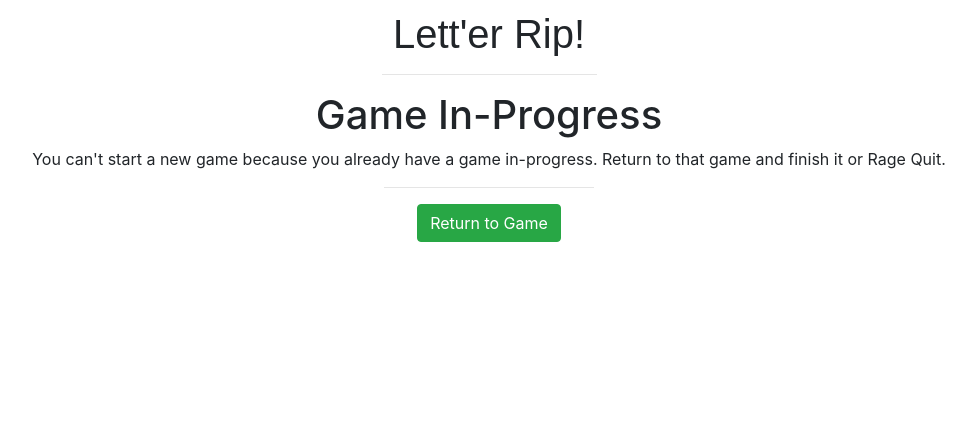
After one commit to codefeld/lettergame, a Flask app: template templates/in_progress.html in a window 1280 px wide. The commit adds this page. Shown: the top 441 px of the page, without its empty margins (151-1123 px from the left). Run offline with Flask 2, Linux system fonts and the light colour scheme; the template is opened without the code that fills it, so the values that code supplies are empty; some libraries are stand-ins or nearby versions.

Commit message:
Added game forking so multiple people can play one set of clues

```diff
--- a/app.py
+++ b/app.py
@@ -53,6 +53,7 @@ class Game(db.Model):
 	guesses = db.Column(db.PickleType)
 	status = db.Column(db.String(255), default="active")
 	mode = db.Column(db.String(255), default="guess_mode")
+	parent_key = db.Column(db.String(255))
 
 	def __init__(self):
 		f = open(os.path.join("data", "words.txt"))
@@ -67,6 +68,9 @@ class Game(db.Model):
 
 	def clue_mode(self):
 		self.mode = "clue_mode"
+
+	def is_clue_mode(self):
+		return self.mode == "clue_mode"
 
 	def is_active(self):
 		return self.status == "active"
@@ -89,6 +93,13 @@ class Game(db.Model):
 	def save(self):
 		db.session.add(self)
 		db.session.commit()
+
+	def copy(self):
+		g = Game()
+		g.parent_key = self.key
+		g.word = self.word
+		g.clues = self.clues
+		return g
 
 	def __repr__(self):
 		return f'Game is {self.key}'
@@ -114,15 +125,40 @@ def new_game():
 	resp.set_cookie('game_key', game.key)
 	return resp
 
+@app.route("/game/new/<string:key>", methods = ['GET'])
+def fork_game(key):
+	cookie_clue_key = request.cookies.get('clue_key')
+	if key == cookie_clue_key:
+		return redirect("/game/{}/clue".format(key))
+
+	cookie_game_key = request.cookies.get('game_key')
+	game = Game.query.filter_by(key=cookie_game_key).first()
+	if game != None:
+		if game.parent_key == key:
+			return redirect("/game/{}/guess".format(game.key))
+		else:
+			return render_template("in_progress.html")
+	else:
+		game = Game.query.filter_by(key=key).first()
+		new_game = game.copy()
+		new_game.save()
+		game.end_game(False) # make the old game inactive so no new clues are created, and everyone is playing fair
+		return redirect("/game/{}/guess".format(new_game.key))
+
 @app.route("/game/<string:key>/clue", methods = ['POST', 'GET'])
 def give_clue(key):
 	game = Game.query.filter_by(key=key).first()
 	cookie_game_key = request.cookies.get('game_key')
 	clue_url = "/game/{}/clue".format(game.key)
 	if game.status != "active":
-		total_clues = len(game.clues)
-		total_guesses = len(game.guesses)
-		return render_template("results.html", word=game.word, total_clues=total_clues, total_guesses=total_guesses, status=game.status)
+		if game.is_clue_mode():
+			pass
+			child_games = Game.query.filter_by(parent_key=key).all()
+			return render_template("results_clue.html", child_games=child_games)
+		else:
+			total_clues = len(game.clues)
+			total_guesses = len(game.guesses)
+			return render_template("results.html", word=game.word, total_clues=total_clues, total_guesses=total_guesses, status=game.status)
 	if cookie_game_key == game.key:
 		return render_template("cheat.html")
 	if request.method == 'GET':
@@ -133,7 +169,7 @@ def give_clue(key):
 		print(form_data)
 		game.add_clue(form_data["clue"])
 		game.save()
-		guess_url = "/game/{}/guess".format(game.key)
+		guess_url = "/game/new/{}".format(game.key)
 		print(game.clues)
 		print("http://127.0.0.1:5000/game/{}/guess".format(game.key))
 		return render_template("clue_share.html", clue = form_data["clue"], clue_url=clue_url, guess_url=guess_url, clues=game.clues, mode=game.mode)
--- a/templates/guess.html
+++ b/templates/guess.html
@@ -32,6 +32,7 @@
 			</div>
 		</form>
 		<hr class="col-3 col-md-2">
+		<p>(Hint: View guesses to see what letters you've guessed correctly)</p>
 		<button type="button" class="btn btn-info btn-lg" data-toggle="modal" data-target="#myModal">View Guesses</button>
 		<button type="submit" form="form1" value="Submit" class="btn btn-success btn-lg">Enter</button>
 	{% else %}
--- /dev/null
+++ b/templates/in_progress.html
@@ -0,0 +1,9 @@
+{% extends "layout.html" %}
+{% block content %}
+<div class="container" style="text-align: center">
+<h1>Game In-Progress</h1>
+<p>You can't start a new game because you already have a game in-progress. Return to that game and finish it or Rage Quit.</p>
+<hr class="col-3 col-md-2">
+<button onclick="window.location.href='https://'+window.location.host" type="button" class="btn btn-success">Return to Game</button>
+</div>
+{% endblock %}
```
Also changed, not shown: migrations/versions/1b90091ed4c9_.py (added, +28 -0 lines), templates/results_clue.html (added, +34 -0 lines).
